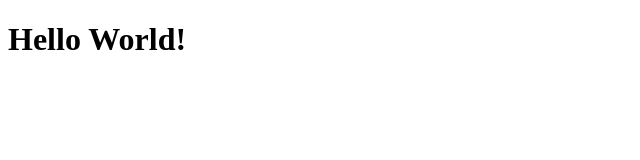
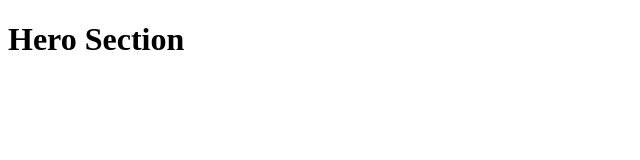
Before and after one commit to adinashby-vanier-college/transactional-web-assignment-MalekGhazal, a React (Create React App) app in the folder react-portfolio/: page / in a window 1280 px wide. Shown: the top 160 px of the page, without its empty margins (0-640 px from the left). Built offline with nearby package versions, Linux system fonts and the light colour scheme.

Commit message:
Project Structure

```diff
--- a/react-portfolio/package.json
+++ b/react-portfolio/package.json
@@ -8,7 +8,9 @@
     "@testing-library/user-event": "^13.5.0",
     "react": "^18.2.0",
     "react-dom": "^18.2.0",
+    "react-router-dom": "^6.15.0",
     "react-scripts": "5.0.1",
+    "react-scroll": "^1.8.9",
     "web-vitals": "^2.1.4"
   },
   "scripts": {
--- a/react-portfolio/src/App.js
+++ b/react-portfolio/src/App.js
@@ -1,9 +1,12 @@
 import "./App.css";
+import React from "react";
+import { BrowserRouter as Router, Route, Routes } from "react-router-dom";
+import Home from "./Pages/Home/Homescreen";
 
 function App() {
   return (
     <div>
-      <h1>Hello World!</h1>
+      <Home />
     </div>
   );
 }
--- /dev/null
+++ b/react-portfolio/src/Pages/Home/Hero.jsx
@@ -0,0 +1,3 @@
+export default function Hero() {
+  return <h1>Hero Section</h1>;
+}
--- /dev/null
+++ b/react-portfolio/src/Pages/Home/Homescreen/index.jsx
@@ -0,0 +1,9 @@
+import Hero from "../Hero";
+
+export default function Home() {
+  return (
+    <>
+      <Hero />
+    </>
+  );
+}
```
Also changed, not shown: react-portfolio/src/Pages/Home/AboutMe.jsx (added), react-portfolio/src/Pages/Home/ContactMe.jsx (added), react-portfolio/src/Pages/Home/Footer.jsx (added), react-portfolio/src/Pages/Home/MyPortfolio.jsx (added), react-portfolio/src/Pages/Home/MySkills.jsx (added), react-portfolio/src/Pages/Home/Navbar.jsx (added), 1 other file (tests, documents, lock files or other folders).
